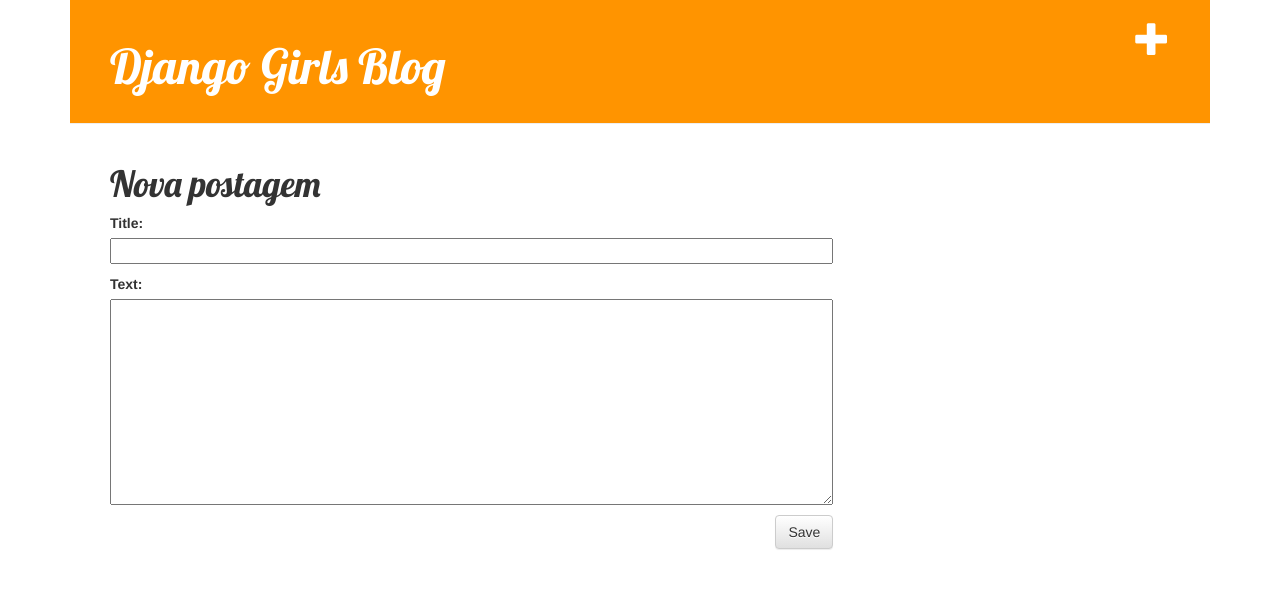
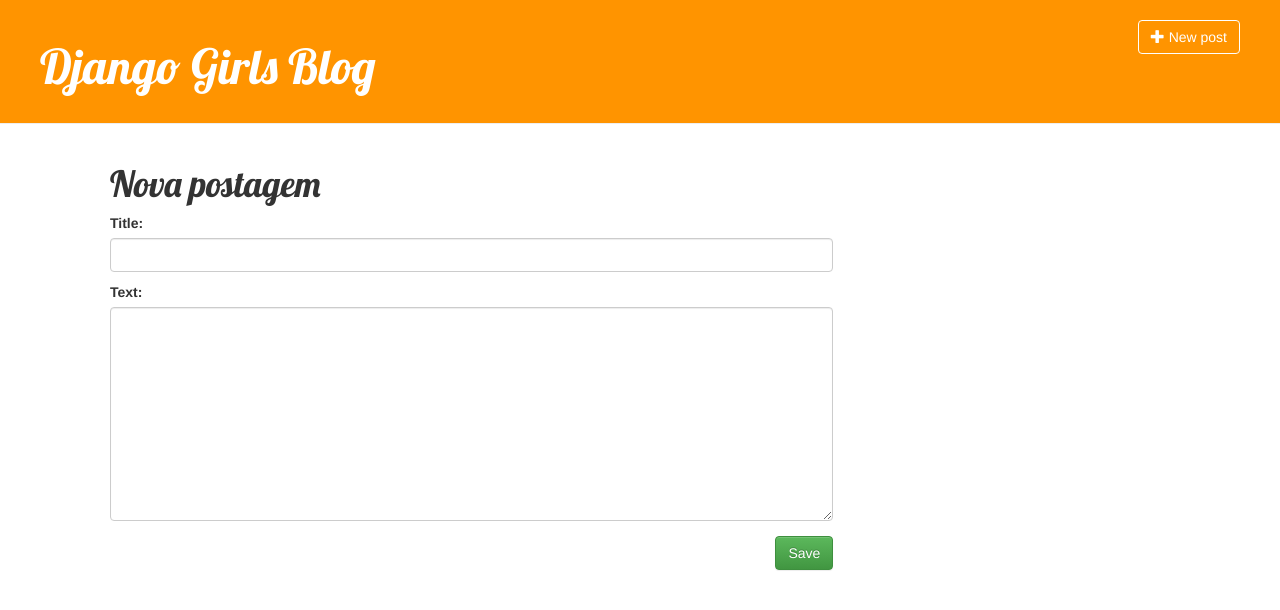
Before and after one commit to amandatavares/djangogirlsapp, a Django app: page /post/new in a window 1280 px wide. Shown: the top 610 px of the page. Run offline with Django 3.2, Linux system fonts and the light colour scheme; a user stored in the database is signed in; some libraries are stand-ins or nearby versions.

Commit message:
Fix style

```diff
--- a/blog/static/css/blog.css
+++ b/blog/static/css/blog.css
@@ -22,23 +22,55 @@
     font-family: 'Lobster', cursive;
 }
 
-.date {
+/*.date {
     color: #828282;
-}
+}*/
 
 .save {
     float: right;
 }
 
-.post-form textarea, .post-form input {
-    width: 100%;
+.post-form input {
+  display: block;
+  width: 100%;
+  height: 34px;
+  padding: 6px 12px;
+  font-size: 14px;
+  line-height: 1.42857143;
+  color: #555;
+  background-color: #fff;
+  background-image: none;
+  border: 1px solid #ccc;
+  border-radius: 4px;
+  -webkit-box-shadow: inset 0 1px 1px rgba(0, 0, 0, .075);
+          box-shadow: inset 0 1px 1px rgba(0, 0, 0, .075);
+  -webkit-transition: border-color ease-in-out .15s, -webkit-box-shadow ease-in-out .15s;
+       -o-transition: border-color ease-in-out .15s, box-shadow ease-in-out .15s;
+          transition: border-color ease-in-out .15s, box-shadow ease-in-out .15s;
+}
+
+.post-form textarea{
+  height: auto;
+  display: block;
+  width: 100%;
+  padding: 6px 12px;
+  font-size: 14px;
+  background-image: none;
+  border: 1px solid #ccc;
+  border-radius: 4px;
+  -webkit-box-shadow: inset 0 1px 1px rgba(0, 0, 0, .075);
+          box-shadow: inset 0 1px 1px rgba(0, 0, 0, .075);
+  -webkit-transition: border-color ease-in-out .15s, -webkit-box-shadow ease-in-out .15s;
+       -o-transition: border-color ease-in-out .15s, box-shadow ease-in-out .15s;
+          transition: border-color ease-in-out .15s, box-shadow ease-in-out .15s;
 }
 
 .top-menu, .top-menu:hover, .top-menu:visited {
     color: #ffffff;
     float: right;
-    font-size: 26pt;
+    /*font-size: 26pt;*/
     margin-right: 20px;
+    border: 1px solid #ffffff;
 }
 
 .post {
--- a/blog/templates/blog/base.html
+++ b/blog/templates/blog/base.html
@@ -9,13 +9,13 @@
         <link rel="stylesheet" href="{% static 'css/blog.css' %}">
     </head>
     <body>
+      <div class="page-header">
+          {% if user.is_authenticated %}
+          <a href="{% url 'post_new' %}" class="top-menu btn"><span class="glyphicon glyphicon-plus"></span> New post</a>
+          {% endif %}
+          <h1><a href="/">Django Girls Blog</a></h1>
+      </div>
       <div class="container">
-        <div class="page-header">
-            {% if user.is_authenticated %}
-            <a href="{% url 'post_new' %}" class="top-menu"><span class="glyphicon glyphicon-plus"></span></a>
-            {% endif %}
-            <h1><a href="/">Django Girls Blog</a></h1>
-        </div>
         <div class="content">
             <div class="row">
                 <div class="col-md-8">
--- a/blog/templates/blog/post_detail.html
+++ b/blog/templates/blog/post_detail.html
@@ -3,7 +3,7 @@
 {% block content %}
     <div class="post">
         {% if post.published_date %}
-            <div class="date">
+            <div class="date label label-warning">
                 {{ post.published_date }}
             </div>
         {% endif %}
--- a/blog/templates/blog/post_edit.html
+++ b/blog/templates/blog/post_edit.html
@@ -3,7 +3,9 @@
 {% block content %}
     <h1>Nova postagem</h1>
     <form method="POST" class="post-form">{% csrf_token %}
+      <div class="form-group">
         {{ form.as_p }}
-        <button type="submit" class="save btn btn-default">Save</button>
+      </div>
+        <button type="submit" class="save btn btn-success">Save</button>
     </form>
 {% endblock %}
--- a/blog/templates/blog/post_list.html
+++ b/blog/templates/blog/post_list.html
@@ -3,7 +3,7 @@
 {% block content %}
   {% for post in posts %}
       <div class="post">
-          <div class="date">
+          <div class="date label label-warning">
               {{ post.published_date }}
           </div>
           <h1><a href="{% url 'post_detail' pk=post.pk %}">{{ post.title }}</a></h1>
```
Also changed, not shown: db.sqlite3.
